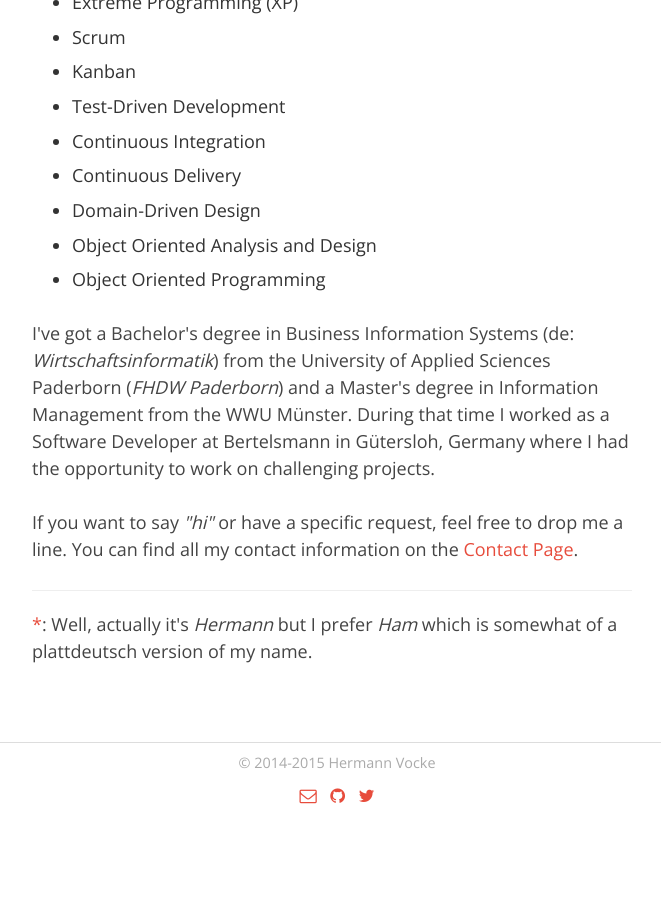
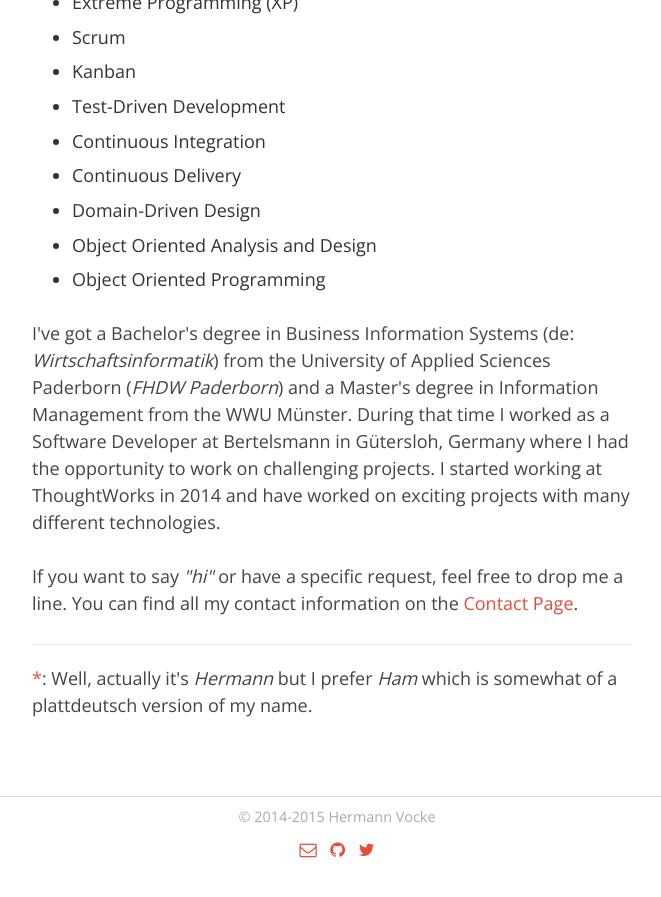
Before and after one commit to hamvocke/hamvocke.github.io, a Jekyll site: the page built from about/index.html, in a window 1280 px wide and 900 px high, scrolled down 1209 px. Shown: the top 897 px of the window, without its empty margins (308-969 px from the left). Built offline with Jekyll 4.4.1, drawn with Linux system fonts in a browser that asks for light colours; nearby versions of some CDN libraries; before the commit the page ends 2055 px from its top, so only the background shows below that; some of the changed text lies outside the part shown.

Commit message:
added TW as employer to about page

```diff
--- a/about/index.html
+++ b/about/index.html
@@ -5,7 +5,7 @@
 
 <div id="about">
 	<h1>Hi, I'm Ham!<a href="#ham">*</a></h1>
-	<p>I'm a Software Developer and part-time maniac living and working in Hamburg.</p>
+	<p>I'm a Software Developer and part-time maniac living in Hamburg and working at <a href="http://www.thoughtworks.com">ThoughtWorks</a>.</p>
 
 	<p>I love creating software and managed to turn that into my profession.</p>
 
@@ -55,7 +55,7 @@
 		</ul>
 	</div>
 
-	<p>I've got a Bachelor's degree in Business Information Systems (de: <i>Wirtschaftsinformatik</i>) from the University of Applied Sciences Paderborn (<i>FHDW Paderborn</i>) and a Master's degree in Information Management from the WWU Münster. During that time I worked as a Software Developer at Bertelsmann in Gütersloh, Germany where I had the opportunity to work on challenging projects.</p>
+	<p>I've got a Bachelor's degree in Business Information Systems (de: <i>Wirtschaftsinformatik</i>) from the University of Applied Sciences Paderborn (<i>FHDW Paderborn</i>) and a Master's degree in Information Management from the WWU Münster. During that time I worked as a Software Developer at Bertelsmann in Gütersloh, Germany where I had the opportunity to work on challenging projects. I started working at ThoughtWorks in 2014 and have worked on exciting projects with many different technologies.</p>
 
 	<p>If you want to say <i>"hi"</i> or have a specific request, feel free to drop me a line. You can find all my contact information on the <a href="/contact">Contact Page</a>.</p>
 
```
